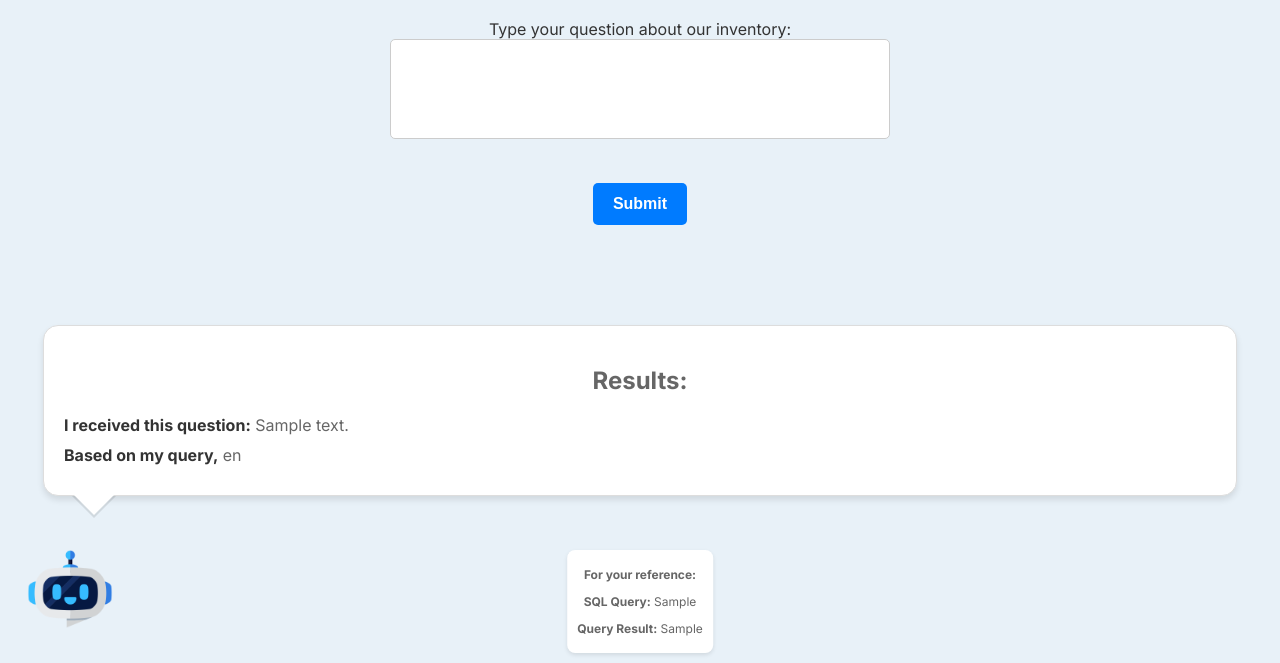
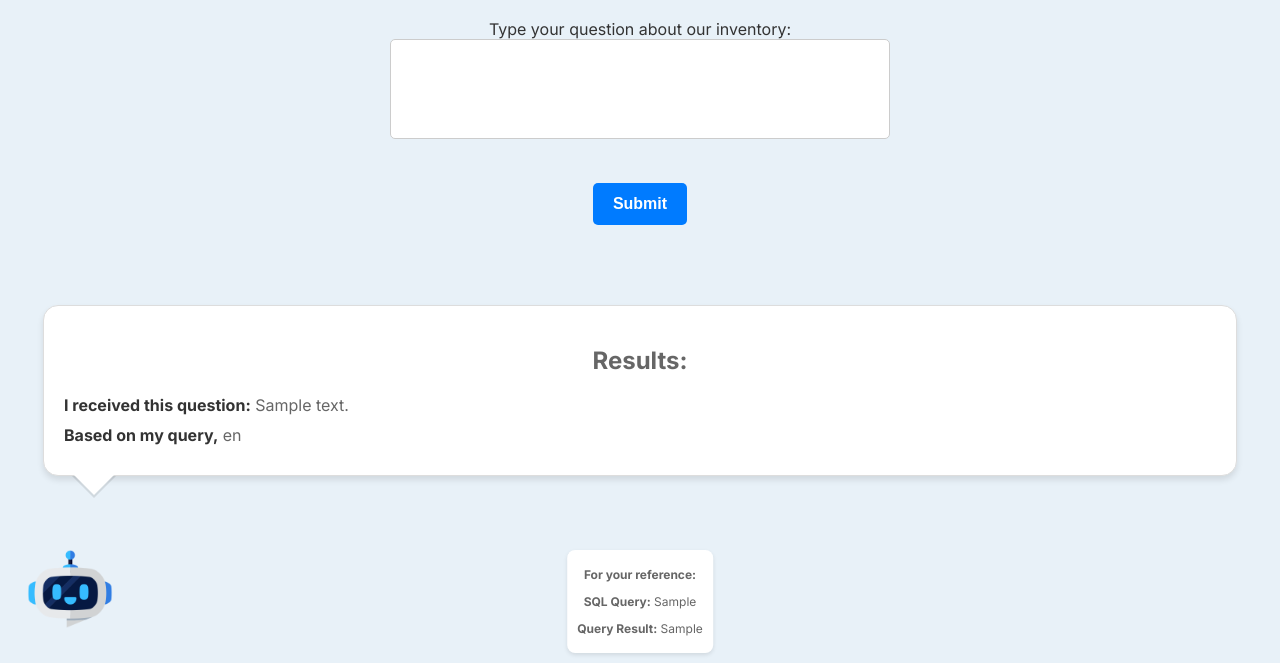
Before and after one commit to Afag-Ramazanova/DE_final_project, a Flask app: template templates/webpage.html in a window 1280 px wide. Shown: the part 137-800 px from the top of the page. Run offline with Flask 3, Linux system fonts and the light colour scheme; the template is opened without the code that fills it: most values are stand-ins (such as "Sample title", 1, 10 or a date in 2020).

Commit message:
fixing margins

```diff
--- a/templates/webpage.html
+++ b/templates/webpage.html
@@ -29,7 +29,7 @@
             font-weight: bold;
             border-radius: 5px;
             cursor: pointer;
-            margin: 20px auto 40px;
+            margin: 20px auto 20px;
             transition: background-color 0.3s ease;
         }
 
@@ -66,7 +66,7 @@
 
         /* Style the results section */
         .results {
-            margin-top: 30px;
+            margin-top: 10px;
             padding: 20px;
             background-color: #ffffff;
             border: 1px solid #ddd;
```
